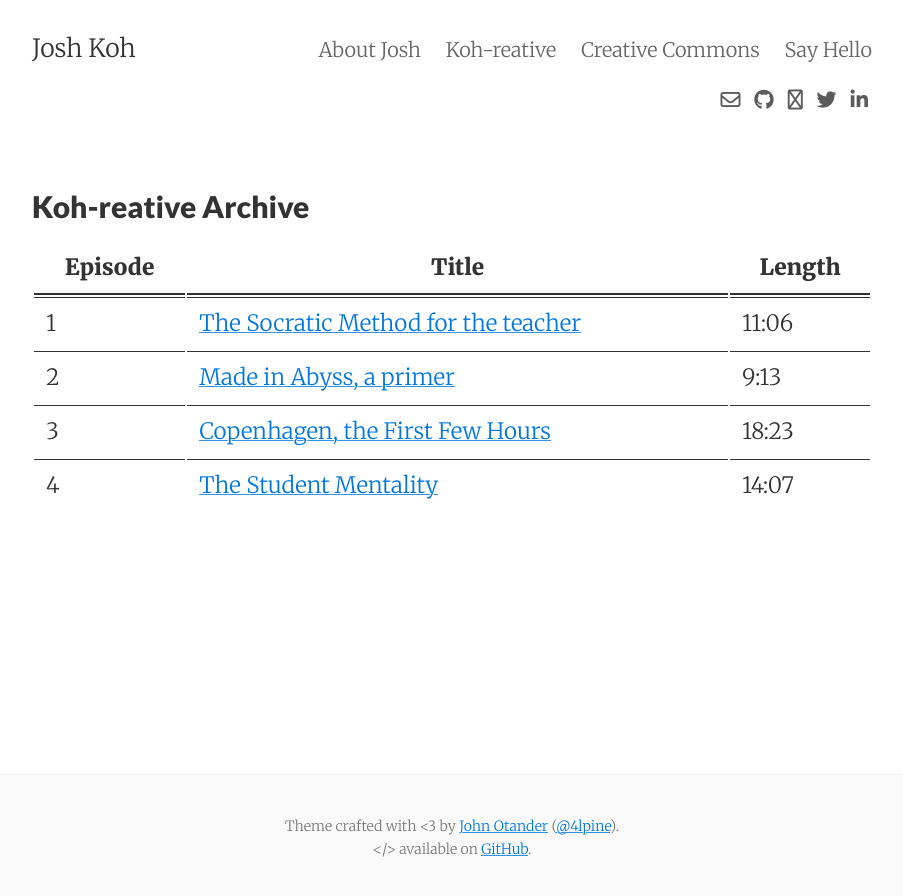
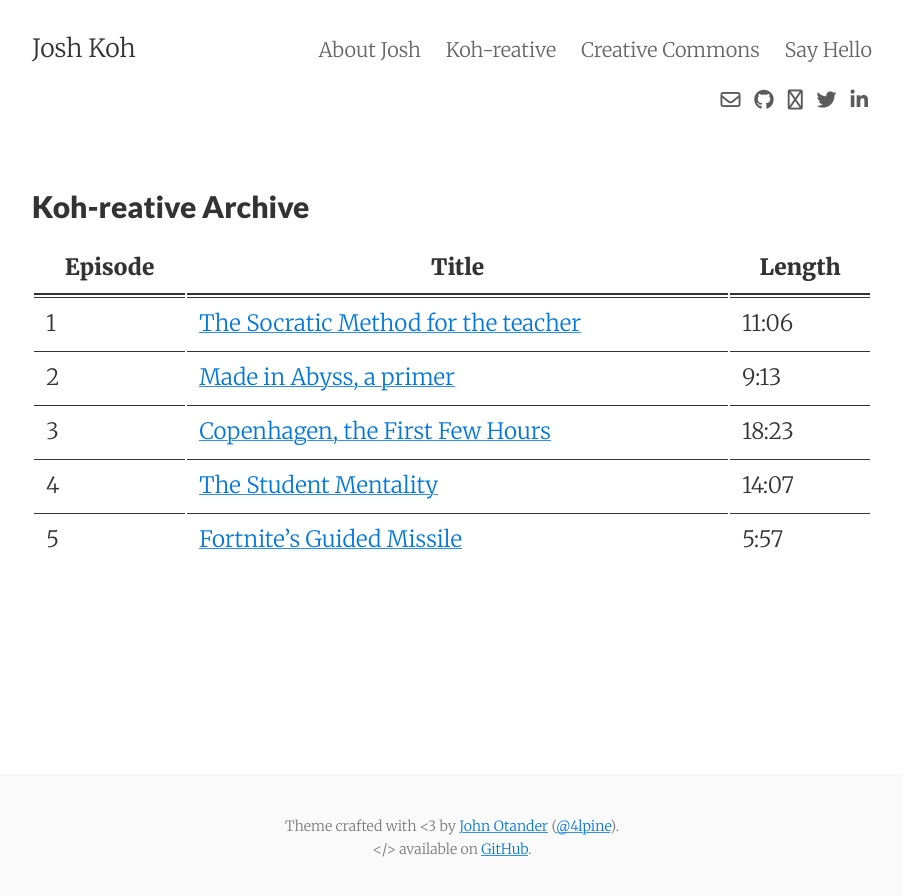
Before and after one commit to JoshuaKoh/JoshuaKoh.github.io, a Jekyll site: the page built from kohreativeArchive.md, in a window 1280 px wide. Shown: the top 896 px of the page, without its empty margins (188-1091 px from the left). Built offline with Jekyll 4.4.1, drawn with Linux system fonts in a browser that asks for light colours; nearby versions of some CDN libraries.

Commit message:
Update archive

```diff
--- a/kohreativeArchive.md
+++ b/kohreativeArchive.md
@@ -11,3 +11,4 @@ summary:    koh-reative, podcast, audio, project
 | 2 | [Made in Abyss, a primer](http://blog.joshuakoh.me/2018/03/02/Koh-reative-Made-in-Abyss) | 9:13 |
 | 3 | [Copenhagen, the First Few Hours](http://blog.joshuakoh.me/2018/03/22/Koh-reative-Copenhagen-First-Few-Hrs) | 18:23 |
 | 4 | [The Student Mentality](http://blog.joshuakoh.me/2018/03/28/Koh-reative-Student-Mentality) | 14:07 |
+| 5 | [Fortnite's Guided Missile](http://blog.joshuakoh.me/2018/04/03/Koh-reative-Fortnite-Guided-Missile) | 5:57 |
```
